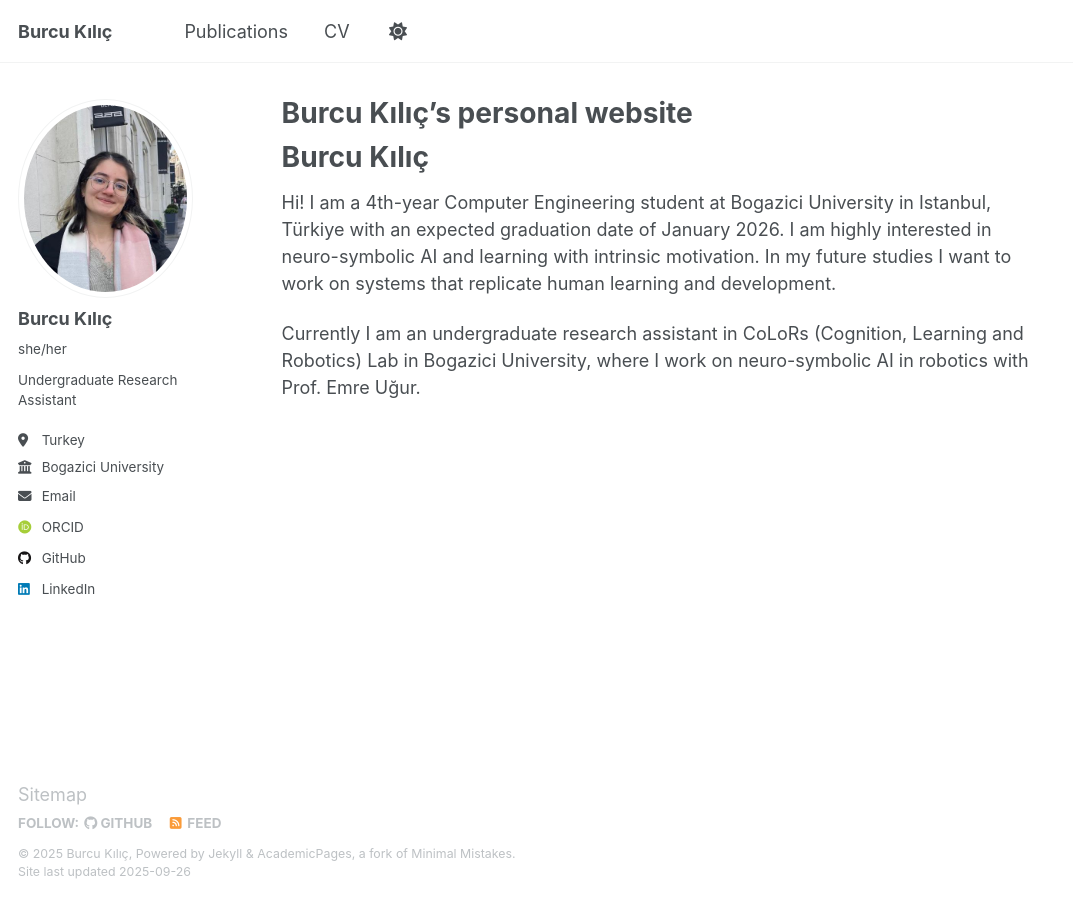
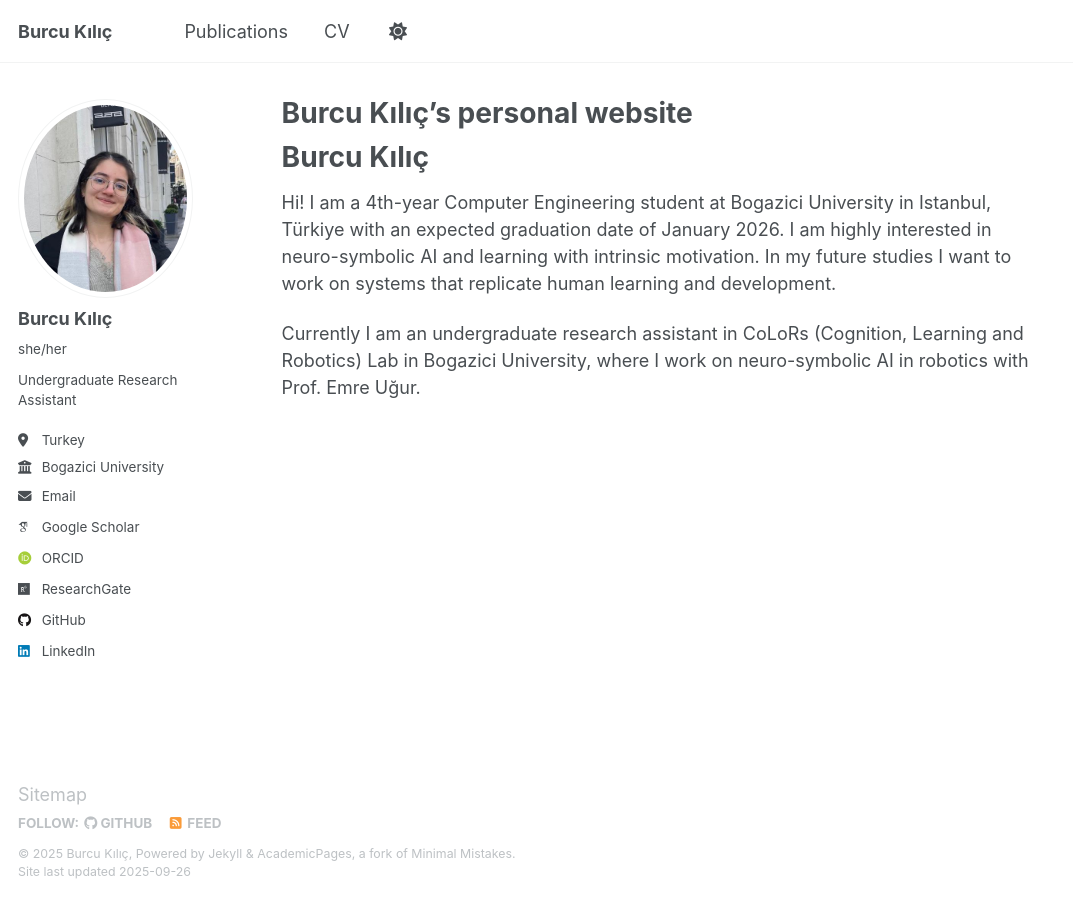
Before and after one commit to burcukilic/burcukilic.github.io, a Jekyll site: the page built from _pages/about.md, in a window 1280 px wide. Shown: the whole page, without its empty margins (0-1073 px from the left). Built offline with Jekyll 4.4.1, drawn with Linux system fonts in a browser that asks for light colours; some web fonts are replaced; some of the changed lines change nothing that is shown.

Commit message:
Fix links for Google Scholar and ResearchGate
Updated Google Scholar and ResearchGate links with correct URLs.

```diff
--- a/_config.yml
+++ b/_config.yml
@@ -33,12 +33,12 @@ author:
 
   # Academic websites
   arxiv            : # URL - Update with the correct link to your profile
-  googlescholar    : # "https://scholar.google.com/citations?user=PS_CX0AAAAAJ"
+  googlescholar    : "https://scholar.google.com/citations?hl=en&user=xfKs7d4AAAAJ"
   impactstory      : # URL
   orcid            : "https://orcid.org/my-orcid?orcid=0009-0001-3156-105X"
   semantic         : # URL
   pubmed           : #"https://www.ncbi.nlm.nih.gov/pubmed/?term=john+snow"
-  researchgate     : # URL
+  researchgate     : "https://www.researchgate.net/profile/Burcu-Kilic-3"
   scopus           : # URL
 
   # Repositories and software development
```
